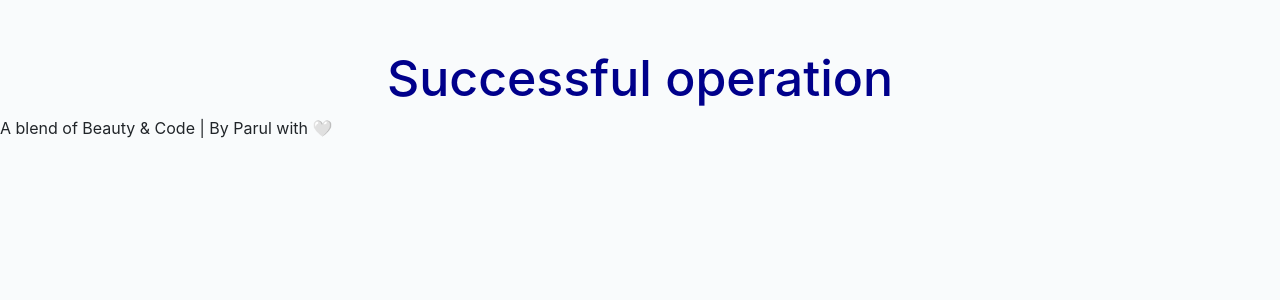
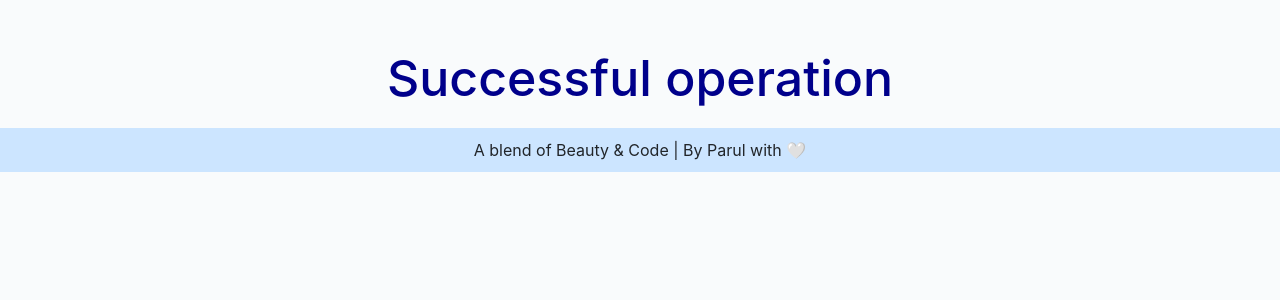
Before and after one commit to parulhardaha/Blog-Web-App, a Flask app: page /reset_table in a window 1280 px wide. Shown: the part 56-356 px from the top of the page. Run offline with Flask 3, Linux system fonts and the light colour scheme; some libraries are stand-ins or nearby versions.

Commit message:
Centered footer and added light blue background

```diff
--- a/templates/base.html
+++ b/templates/base.html
@@ -21,9 +21,10 @@
 
         {% endblock %}
     </div>
-    <div class="footer">
-      A blend of Beauty & Code | By Parul with 🤍
-    </div>
+    <div class="footer text-center" style="background-color: #cce5ff; padding: 10px; margin-top: 20px;">
+  A blend of Beauty & Code | By Parul with 🤍
+</div>
+
     <!-- Optional JavaScript -->
     <!-- jQuery first, then Popper.js, then Bootstrap JS -->
     <script src="https://code.jquery.com/jquery-3.2.1.slim.min.js" integrity="sha384-KJ3o2DKtIkvYIK3UENzmM7KCkRr/rE9/Qpg6aAZGJwFDMVNA/GpGFF93hXpG5KkN" crossorigin="anonymous"></script>
```
Also changed, not shown: instance/test.db.
